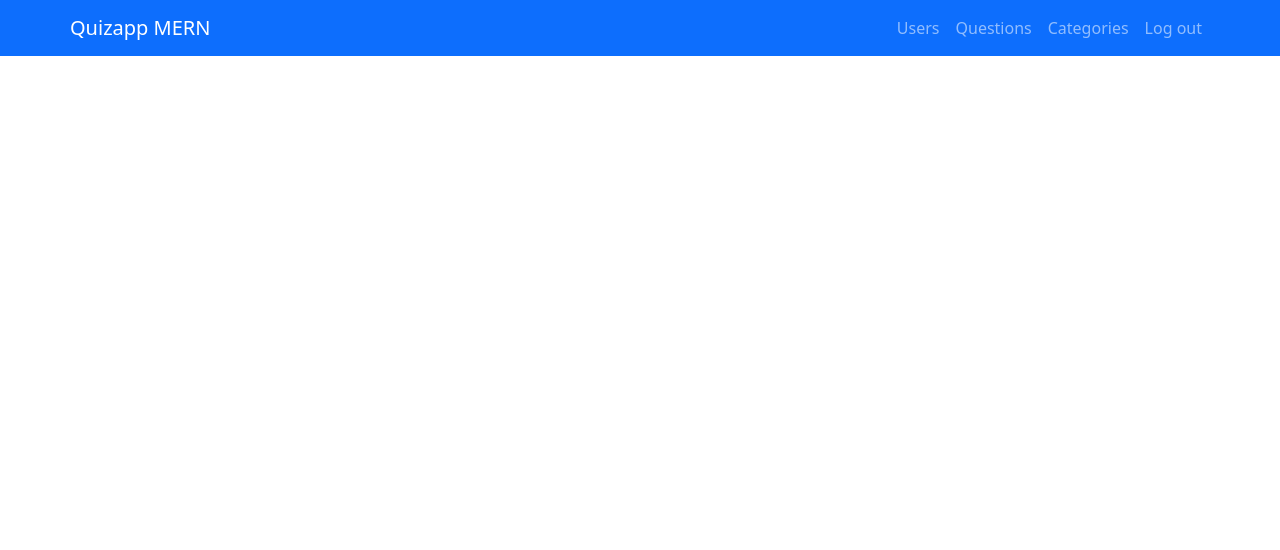
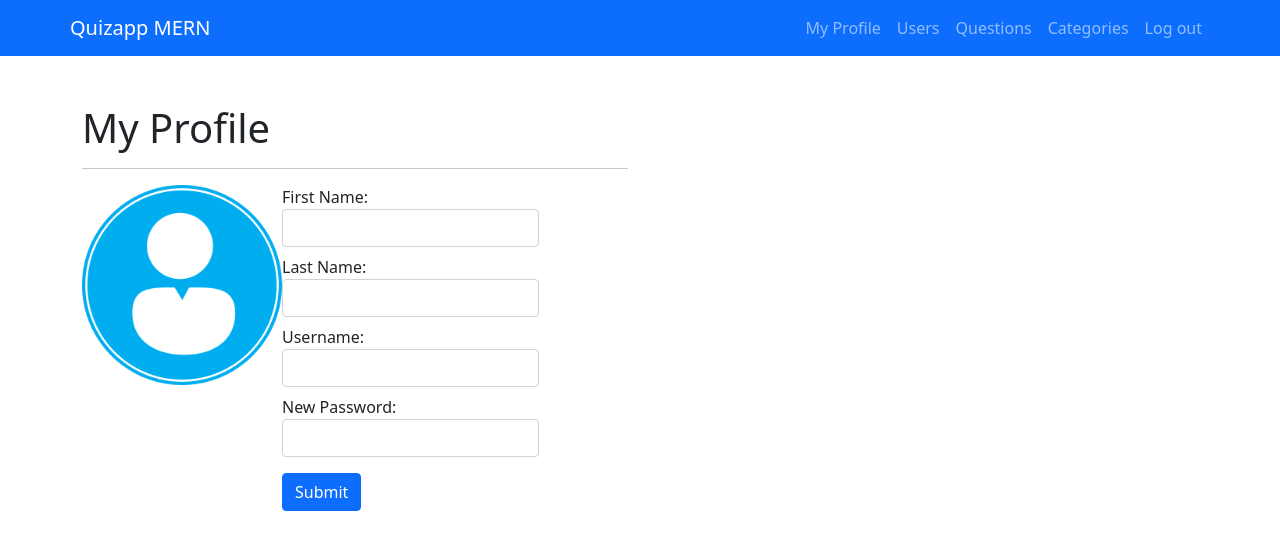
Before and after one commit to altinsallauka/quizapp-platform, a React (Create React App) app in the folder client/: page /my-profile in a window 1280 px wide. Shown: the top 550 px of the page. Built offline with nearby package versions, Linux system fonts and the light colour scheme; no server answers.

Commit message:
My profile & Edit Profile done

```diff
--- a/client/src/App.js
+++ b/client/src/App.js
@@ -14,6 +14,7 @@ import DashboardComponent from "./components/dashboard/Dashboard";
 import NavBar from "./components/dashboard/nav-bar/NavBar";
 import UsersList from "./components/dashboard/users/UsersList";
 import RegisterUser from "./components/dashboard/register-user/RegisterUser";
+import MyProfile from "./components/dashboard/my-profile/MyProfile";
 
 function App() {
   return (
@@ -29,10 +30,11 @@ function App() {
           <Route exact path="/home" component={DashboardComponent} />
           <Route exact path="/create-question" component={PostQuestion} />
           <Route exact path="/questions" component={QuestionsList} />
-          <Route exact path="/register" component={RegisterUser} />
-          <Route exact path="/users" component={UsersList} />
           <Route exact path="/categories" component={CategoriesList} />
           <Route exact path="/create-category" component={PostCategory} />
+          <Route exact path="/users" component={UsersList} />
+          <Route exact path="/my-profile" component={MyProfile} />
+          <Route exact path="/register" component={RegisterUser} />
         </Switch>
       </div>
     </Router>
--- a/client/src/components/dashboard/Dashboard.jsx
+++ b/client/src/components/dashboard/Dashboard.jsx
@@ -13,6 +13,7 @@ import QuestionsList from "./questions/QuestionsList";
 import PostCategory from "./create-category/PostCategory";
 import UsersList from "./users/UsersList";
 import RegisterUser from "./register-user/RegisterUser";
+import MyProfile from "./my-profile/MyProfile";
 function DashboardComponent() {
   return (
     <Router>
@@ -26,11 +27,12 @@ function DashboardComponent() {
           <Route exact path="/login" component={LoginComponent} />
           {/* <Route exact path="/dashboard" component={DashboardComponent} /> */}
           <Route exact path="/create-question" component={PostQuestion} />
-          <Route exact path="/register" component={RegisterUser} />
           {/* <Route exact path="/questions" component={QuestionsList} /> */}
           <Route exact path="/categories" component={CategoriesList} />
+          <Route exact path="/create-category" component={PostCategory} />
           <Route exact path="/users" component={UsersList} />
-          <Route exact path="/create-category" component={PostCategory} />
+          <Route exact path="/my-profile" component={MyProfile} />
+          <Route exact path="/register" component={RegisterUser} />
         </Switch>
       </div>
     </Router>
--- /dev/null
+++ b/client/src/components/dashboard/my-profile/MyProfile.jsx
@@ -0,0 +1,128 @@
+import React from "react";
+import axios from "axios";
+import "./MyProfile.scss";
+import userImageSrc from "../../../assets/user.jpg";
+export default class MyProfile extends React.Component {
+  constructor(props) {
+    super(props);
+    this.state = {
+      user: [],
+    };
+
+    this.handleChange = this.handleChange.bind(this);
+    this.handleSubmit = this.handleSubmit.bind(this);
+  }
+
+  handleChange(event) {
+    this.setState({
+      user: {
+        ...this.state.user,
+        [event.target.name]: event.target.value,
+      },
+    });
+  }
+
+  async handleSubmit(event) {
+    event.preventDefault();
+    const { user } = this.state;
+    const access_token = localStorage.getItem("token");
+    axios
+      .put(`http://localhost:3001/users/${user.id}`, user, {
+        headers: {
+          Authorization: `Bearer ${access_token}`,
+        },
+      })
+      .then((res) => {
+        console.log("user", res.data);
+        // this.setState({ user: res.data });
+      });
+    this.props.history.push("/users");
+  }
+  getCurrentUser() {
+    const access_token = localStorage.getItem("token");
+
+    axios
+      .get("http://localhost:3001/users/current", {
+        headers: {
+          Authorization: `Bearer ${access_token}`,
+        },
+      })
+      .then((res) => {
+        console.log(res.data);
+        const user = res.data;
+        this.setState({ user });
+      })
+      .catch((error) => {
+        console.error(error);
+      });
+  }
+  componentDidMount() {
+    this.getCurrentUser();
+  }
+  render() {
+    return (
+      <div className="row">
+        <div className="col-md-6 mt-5">
+          <h1>My Profile</h1>
+          <hr />
+          <div className="profile">
+            <div>
+              <img src={userImageSrc} alt="User profile" className="user-pic" />
+            </div>
+            <div>
+              {/* <span>info</span> */}
+
+              <form onSubmit={this.handleSubmit}>
+                <label className="d-flex flex-column align-items-start">
+                  First Name:
+                  <input
+                    type="text"
+                    name="firstName"
+                    value={this.state.user.firstName}
+                    className="form-control"
+                    onChange={this.handleChange}
+                  />
+                </label>
+                <label className="d-flex flex-column align-items-start">
+                  Last Name:
+                  <input
+                    type="text"
+                    name="lastName"
+                    value={this.state.user.lastName}
+                    className="form-control"
+                    onChange={this.handleChange}
+                  />
+                </label>
+                <label className="d-flex flex-column align-items-start">
+                  Username:
+                  <input
+                    type="text"
+                    name="username"
+                    value={this.state.user.username}
+                    className="form-control"
+                    onChange={this.handleChange}
+                  />
+                </label>
+                <label className="d-flex flex-column align-items-start">
+                  New Password:
+                  <input
+                    type="password"
+                    name="password"
+                    value={this.state.user.password}
+                    className="form-control"
+                    onChange={this.handleChange}
+                  />
+                </label>
+                <input
+                  type="submit"
+                  className="btn btn-primary mt-2"
+                  value="Submit"
+                />
+              </form>
+            </div>
+          </div>
+        </div>
+      </div>
+    );
+  }
+}
--- /dev/null
+++ b/client/src/components/dashboard/my-profile/MyProfile.scss
@@ -0,0 +1,7 @@
+.profile {
+  display: flex;
+  .user-pic {
+    width: 200px;
+    height: 200px;
+  }
+}
--- a/client/src/components/dashboard/nav-bar/NavBar.jsx
+++ b/client/src/components/dashboard/nav-bar/NavBar.jsx
@@ -17,6 +17,11 @@ export default class NavBar extends React.Component {
             </a>
             {/* <div className="navbar-nav mr-auto"> */}
             <div className="navbar-nav">
+              <li className="nav-item">
+                <Link to={"/my-profile"} className="nav-link">
+                  My Profile
+                </Link>
+              </li>
               <li className="nav-item">
                 <Link to={"/users"} className="nav-link">
                   Users
```
Also changed, not shown: client/src/assets/user.jpg (added), 1 other file (tests, documents, lock files or other folders).
